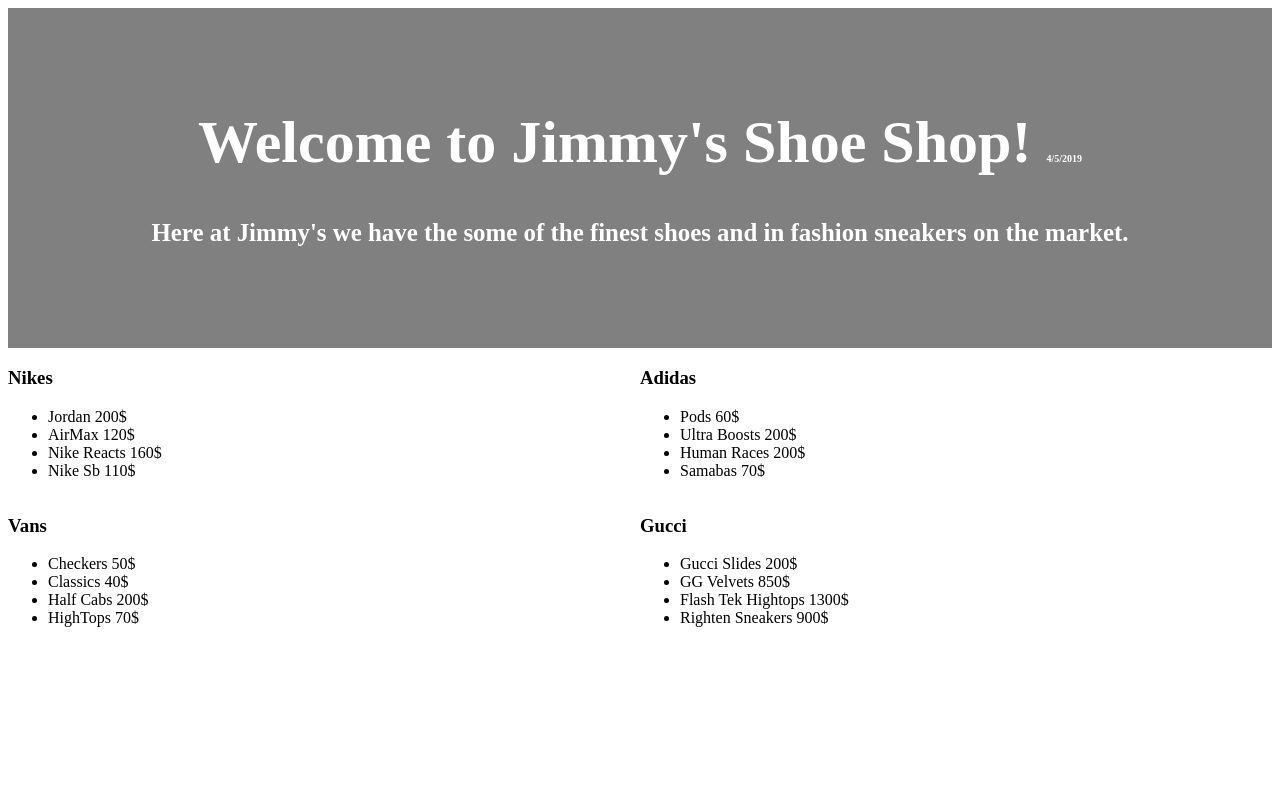
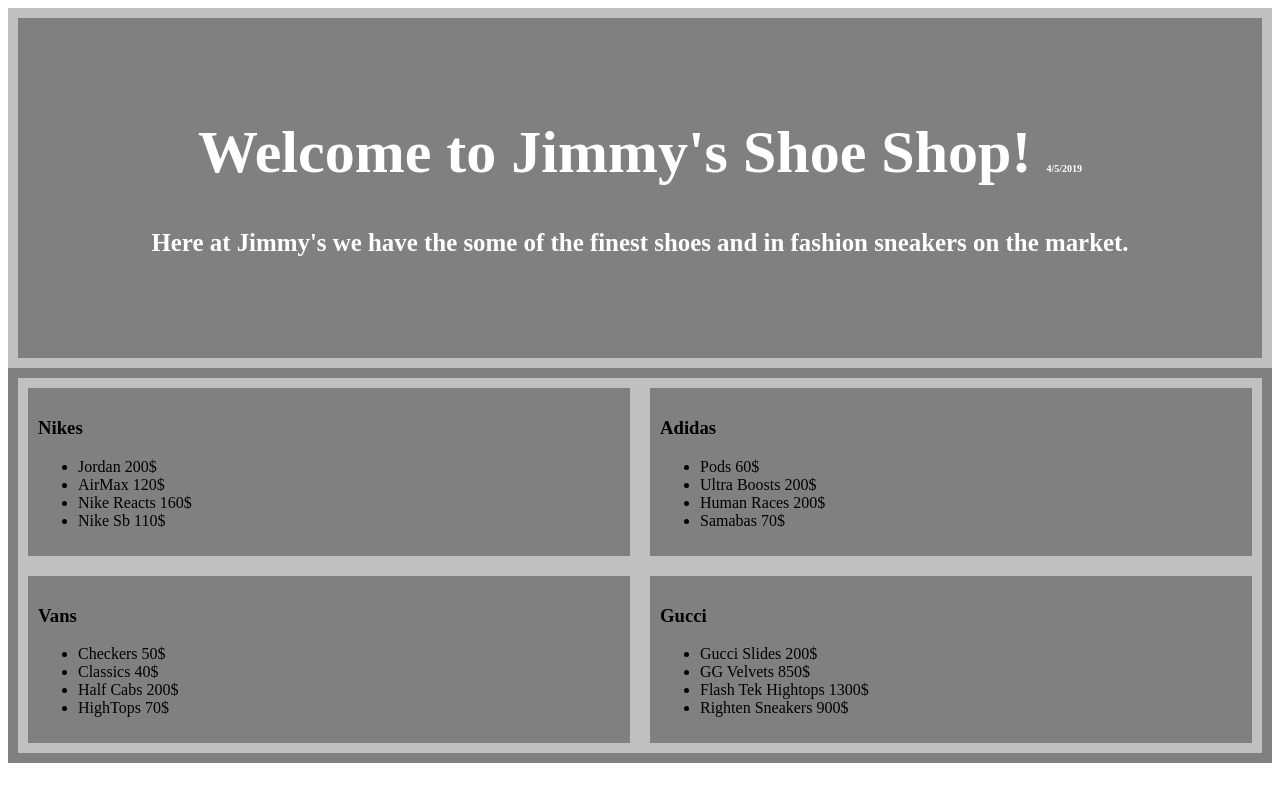
Before and after one commit to Zebrozkii/Jimmy-s-Shoe-Shop, an Angular app: page / in a window 1280 px wide. Built offline with nearby package versions, Linux system fonts and the light colour scheme.

Commit message:
added more styling to page working with css grid system

```diff
--- a/src/app/app.component.css
+++ b/src/app/app.component.css
@@ -7,9 +7,16 @@
   background:grey;
   color: white;
   font-size: 30px;
+  border: 10px solid rgba(255, 255, 255, 0.5);
 }
 .grid-container{
   display: grid;
   grid-template-columns: 50% 50%;
-
+  background-color: grey;
+  padding: 10px;
 }
+.grid-item{
+  background-color: grey;
+  border: 10px solid rgba(255, 255, 255, 0.5);
+  padding: 10px;
+}
--- a/src/app/app.component.html
+++ b/src/app/app.component.html
@@ -7,9 +7,17 @@
   <h5>{{ description}}.</h5>
 </div>
 <div class="grid-container">
+  <div  class="grid-item">
 <app-nike-shoes></app-nike-shoes>
+  </div>
+  <div class="grid-item">
 <app-adidas-shoes></app-adidas-shoes>
+  </div>
+  <div class="grid-item">
 <app-vans-shoes></app-vans-shoes>
+  </div>
+  <div class="grid-item">
 <app-gucci-shoes></app-gucci-shoes>
+  </div>
 </div>
 </div>
```
